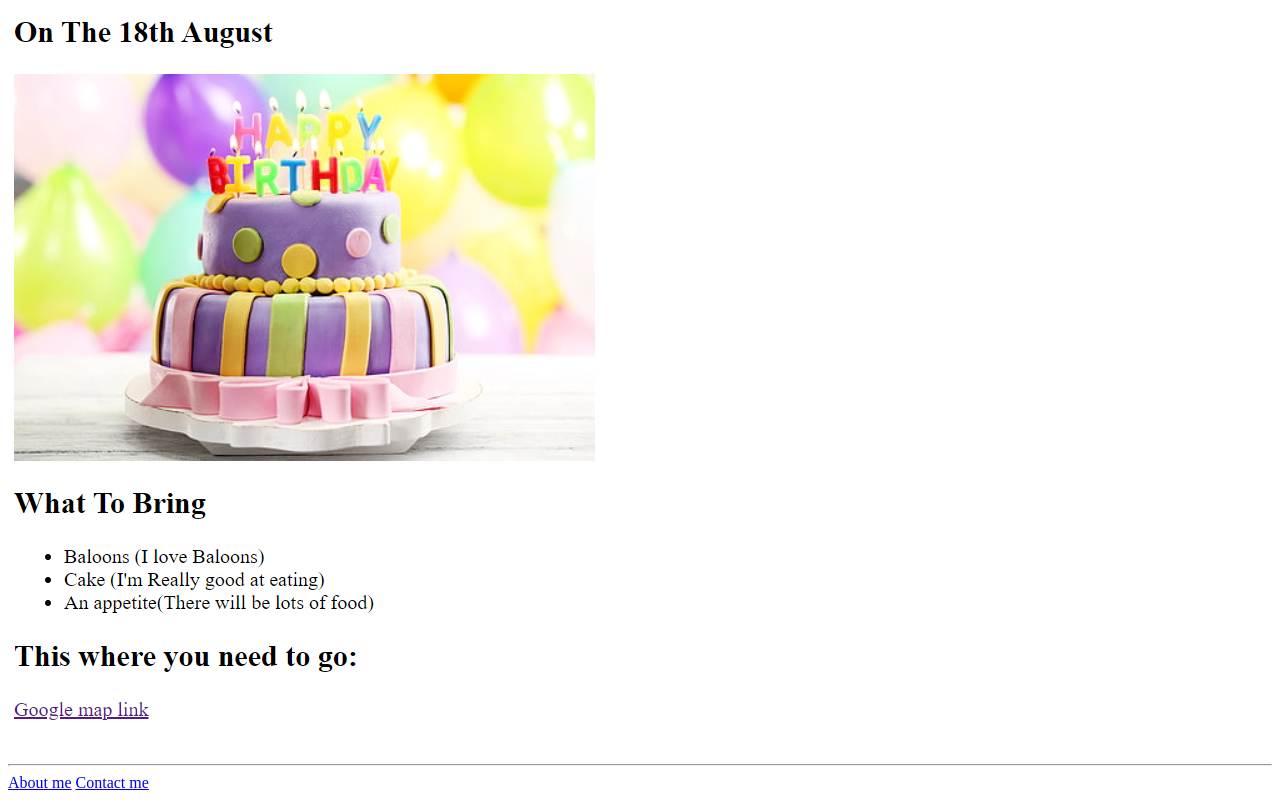
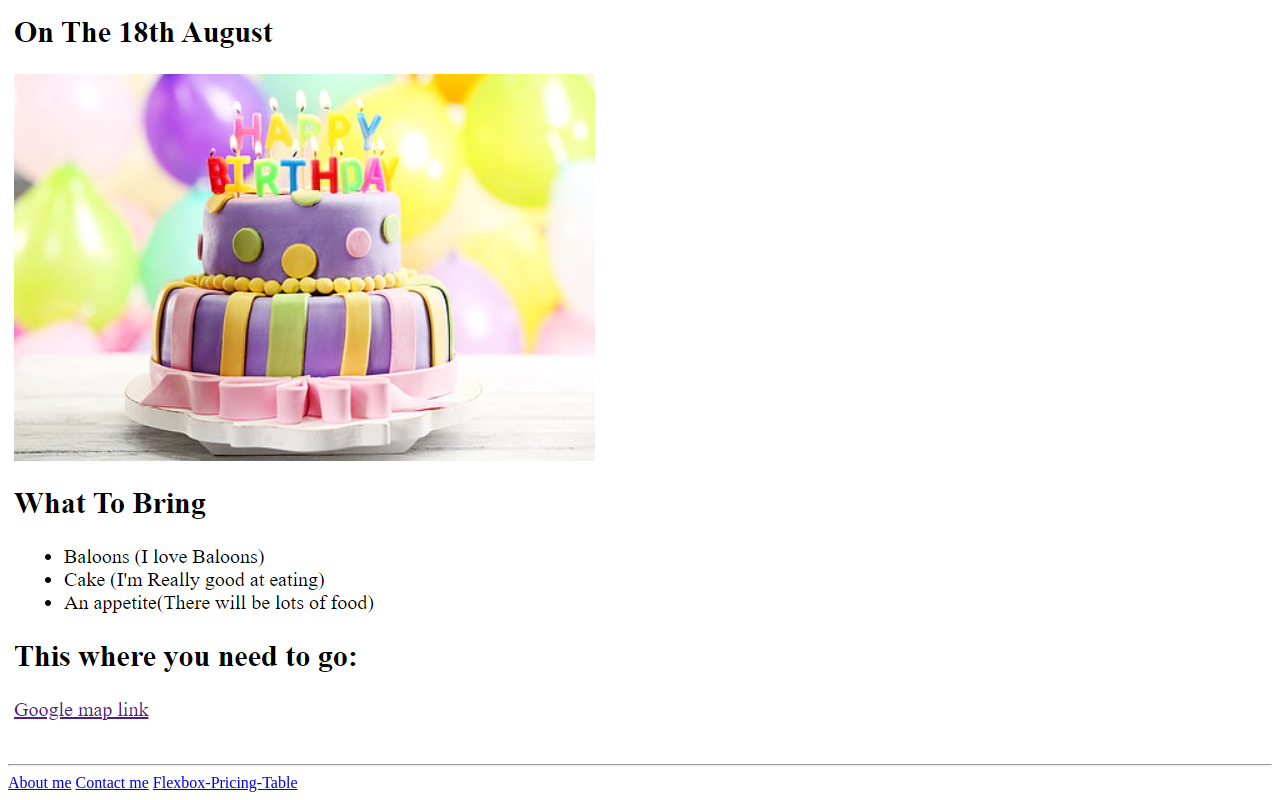
Before and after one commit to ataullah939/html-portfolio-1, a plain HTML site: page index.html in a window 1280 px wide. Shown: the part 819-1619 px from the top of the page. Drawn offline with Linux system fonts and the light colour scheme.

Commit message:
Add files via upload

```diff
--- a/index.html
+++ b/index.html
@@ -18,6 +18,10 @@
     <hr />
     <a href="./public/about.html">About me</a>
     <a href="./public/contact.html">Contact me</a>
+    <a
+      href="../4.3 HTML Porfolio Project/9.4 Flexbox Pricing Table Project/index.html"
+      >Flexbox-Pricing-Table</a
+    >
   </body>
 </html>
 <!-- TODO 2: Add Your previous projects' HTML into the public folder -->
```
